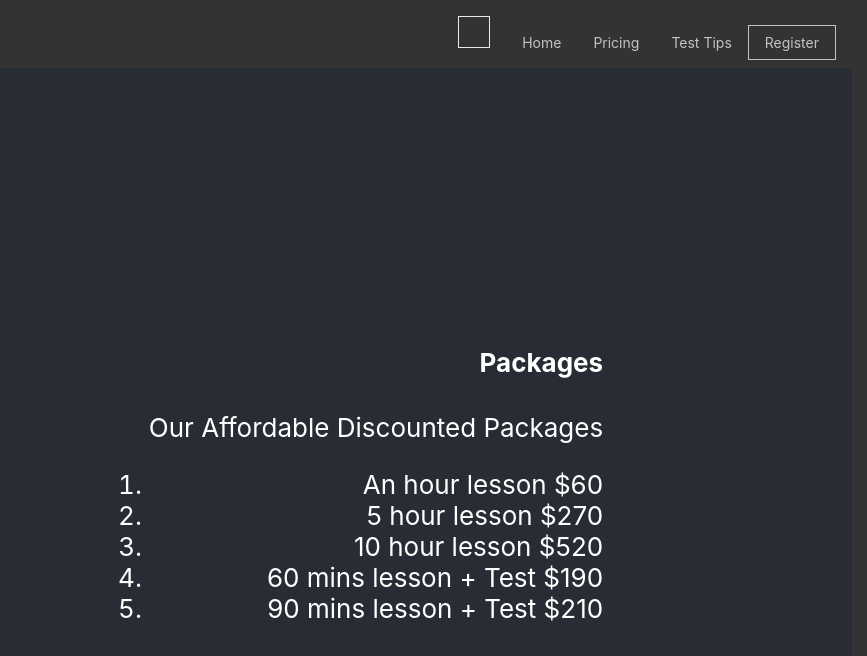
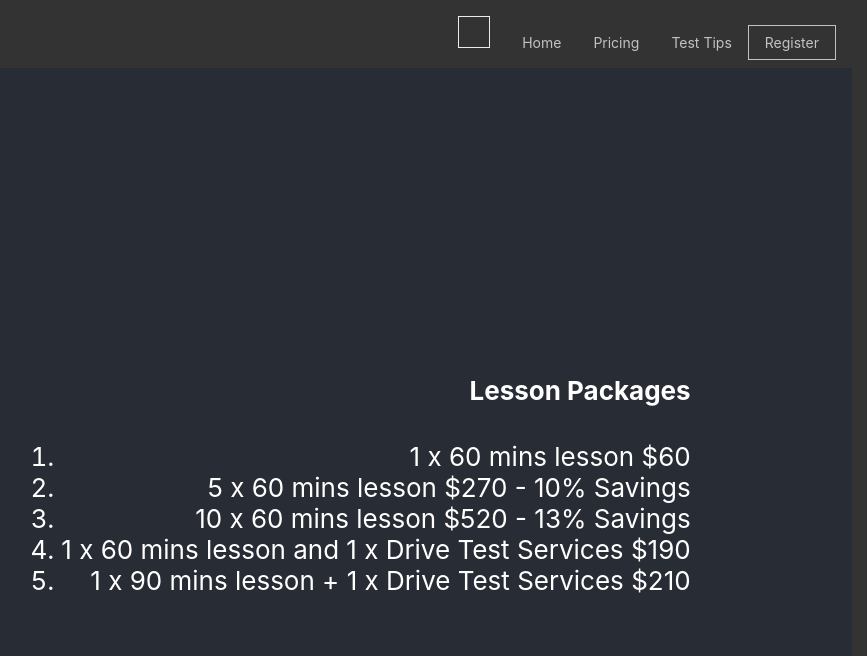
Before and after one commit to Subra730/Spider, a React (Create React App) app: page /#/Pricing in a window 1280 px wide. Shown: the top 656 px of the page, without its empty margins (284-1151 px from the left). Built offline with nearby package versions, Linux system fonts and the light colour scheme.

Commit message:
Suggested change to pricing file
Suggested changing the narrative for Pricing Packaging for your review and consideration.

```diff
--- a/src/Pricing.js
+++ b/src/Pricing.js
@@ -6,13 +6,13 @@ class Pricing extends Component {
             <div className="App-header">
 
                 <ol>
-                    <h4>Packages</h4>
-                    <p>Our Affordable Discounted Packages</p>
-                    <li>An hour lesson $60</li>
-                    <li>5 hour lesson $270</li>
-                    <li>10 hour lesson $520</li>
-                    <li>60 mins lesson + Test $190</li>
-                    <li>90 mins lesson + Test $210</li>
+                    <h4>Lesson Packages</h4>
+
+                    <li>1 x 60 mins lesson $60</li>
+                    <li>5 x 60 mins lesson $270 - 10% Savings</li>
+                    <li>10 x 60 mins lesson $520 - 13% Savings</li>
+                    <li>1 x 60 mins lesson and 1 x Drive Test Services $190</li>
+                    <li>1 x 90 mins lesson + 1 x Drive Test Services $210</li>
                 </ol>
             </div>
         );
```
